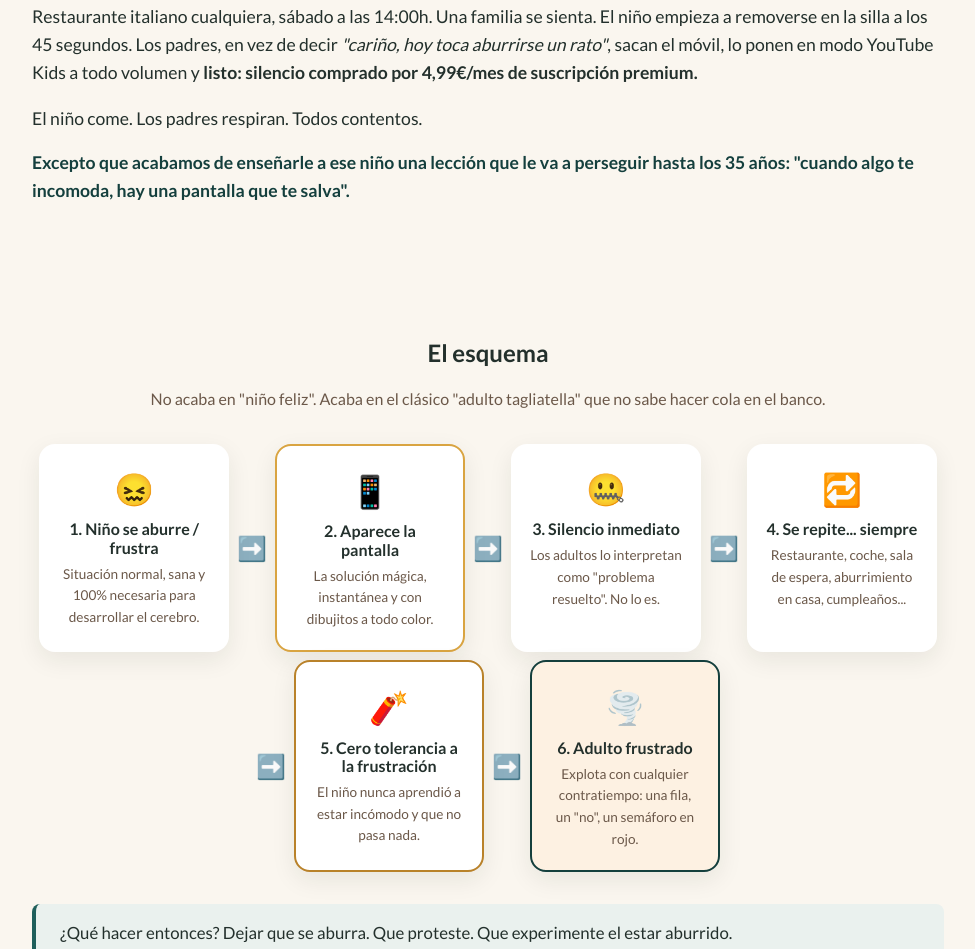
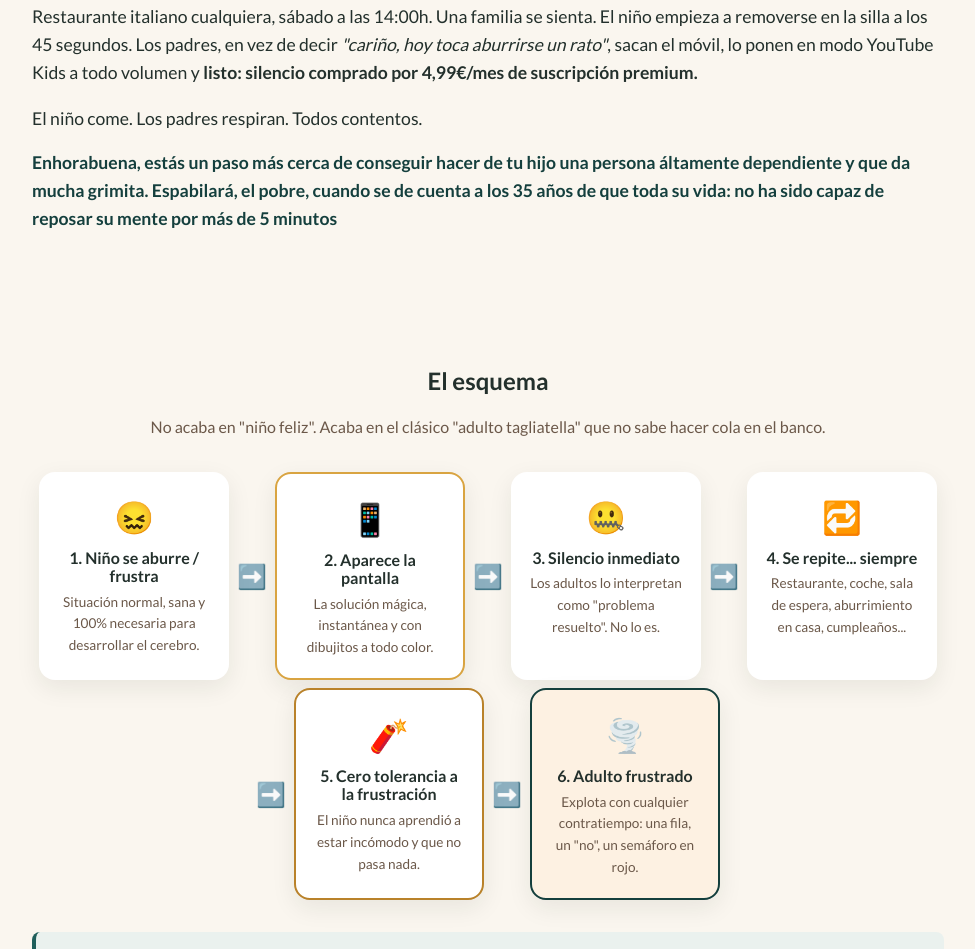
Before and after one commit to Danielonio/manifiesto_anti_ninos_tagliatella, a plain HTML site: page index.html in a window 1280 px wide. Shown: the part 954-1903 px from the top of the page, without its empty margins (152-1127 px from the left). Drawn offline with Linux system fonts and the light colour scheme.

Commit message:
update text

```diff
--- a/index.html
+++ b/index.html
@@ -56,9 +56,7 @@
   </p>
   <p>
     El niño come. Los padres respiran. Todos contentos.
-    <span class="pero">Excepto que acabamos de enseñarle a ese niño una lección
-    que le va a perseguir hasta los 35 años: <strong>"cuando algo te incomoda,
-    hay una pantalla que te salva".</strong></span>
+    <span class="pero">Enhorabuena, estás un paso más cerca de conseguir hacer de tu hijo una persona áltamente dependiente y que da mucha grimita. Espabilará, el pobre, cuando se de cuenta a los 35 años de que toda su vida: <strong> no ha sido capaz de reposar su mente por más de 5 minutos</strong></span>
   </p>
 </section>
 
```
